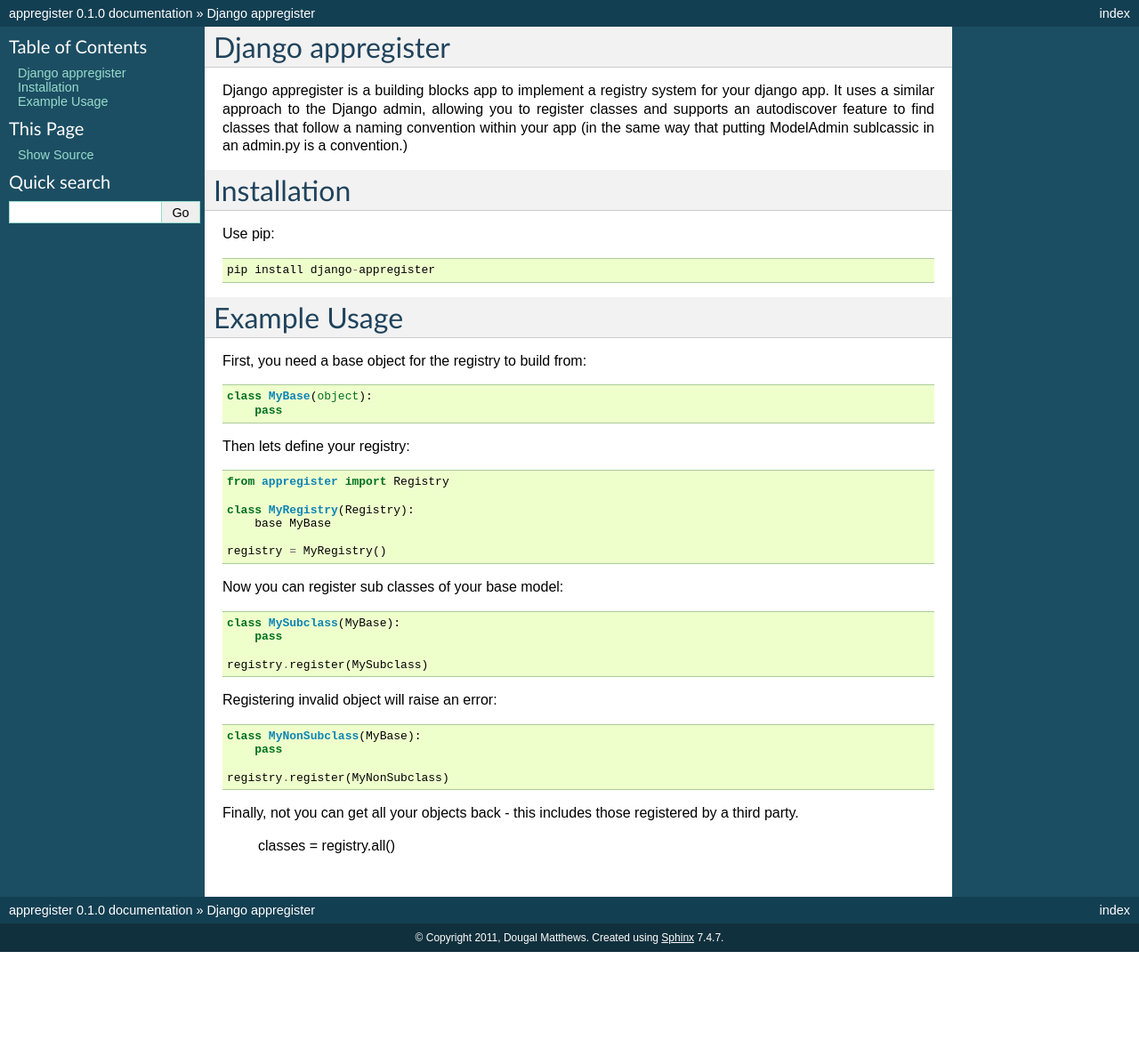
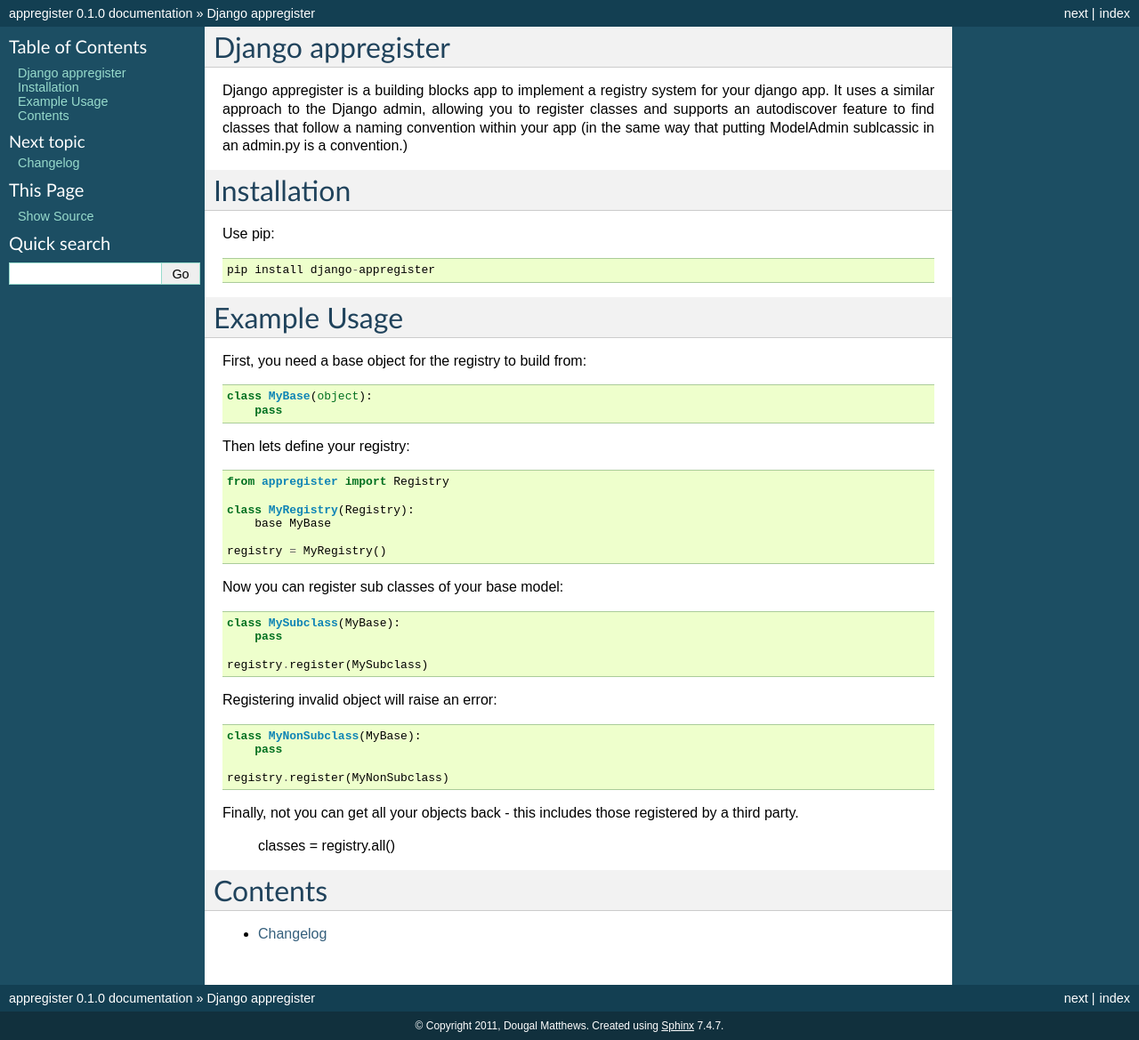
Before and after one commit to d0ugal/django-appregister, a Sphinx documentation site: the page built from docs/index.rst, in a window 1280 px wide. Shown: the whole page at 89% size. Built offline with Sphinx 7.4.7, drawn with Linux system fonts in a browser that asks for light colours; before the commit the page ends 1070 px from its top, so only the background shows below that.

Commit message:
Added the changelog into the index and initial note

```diff
--- a/docs/changelog.rst
+++ b/docs/changelog.rst
@@ -1,2 +1,5 @@
 Changelog
 =========
+
+Added an initial version of the Register and a NamedRegister - pending first
+official 0.1 release.
--- a/docs/index.rst
+++ b/docs/index.rst
@@ -50,3 +50,11 @@
 by a third party.
 
     classes = registry.all()
+
+Contents
+========
+
+.. toctree::
+ :maxdepth: 1
+
+ changelog
```
